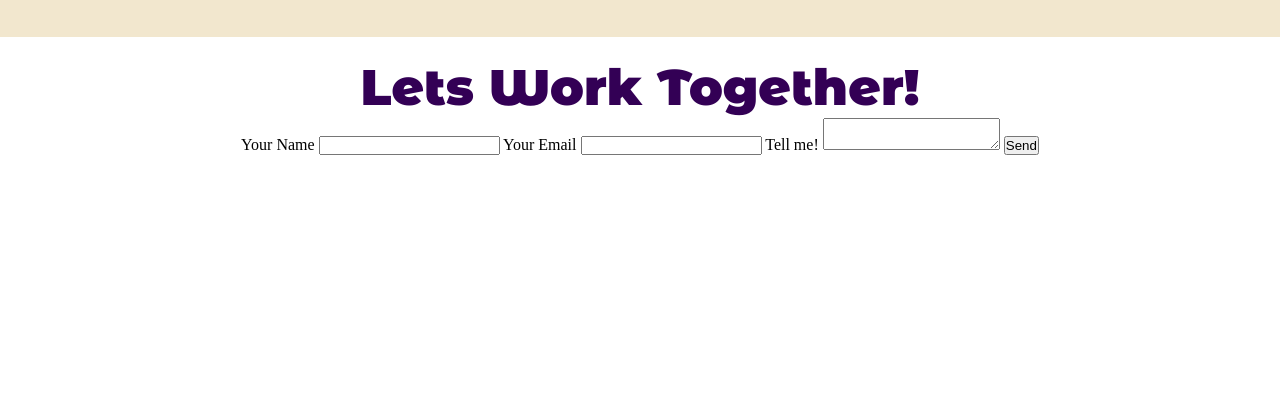
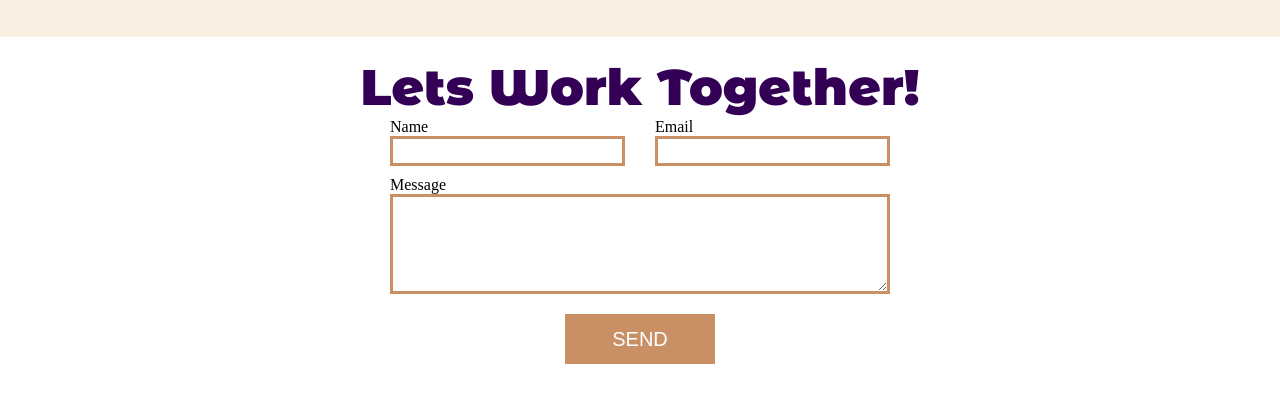
Before and after one commit to hplehal/Portfolio-Parallax, a plain HTML site: page index.html in a window 1280 px wide. Shown: the part 2006-2409 px from the top of the page. Before the commit the page ends 2181 px from the top, so only its background shows below. Drawn offline with nearby package versions, Linux system fonts and the light colour scheme.

Commit message:
Design the form

```diff
--- a/assets/css/styles.css
+++ b/assets/css/styles.css
@@ -19,7 +19,7 @@ h1{
     overflow: hidden;
 }
 .content:nth-child(odd){
-    background-color:#f2e7ce;
+    background-color:#f8f1e3;
 }
 .article{
     width: 300px;
@@ -102,6 +102,78 @@ img{
     justify-content: center;
 }
 
+/* Form */
+
+form{
+    max-width: 500px;
+    margin:0 auto 50px;
+    display:flex;
+    flex-direction: column;
+    justify-content: space-between;
+}
+.contact-info{
+    display: flex;
+    flex-direction: row;
+    justify-content: space-between;
+    margin-bottom: 10px;
+
+}
+
+.contact-info label{
+    width: 48%;
+    margin-right:2%;
+    float: left;
+}
+.text-info{
+     width:235px;
+}
+label{
+    display: block;
+    text-align: left;
+}
+
+input{
+    height: 30px;
+    width:100%;
+    border: 3px solid #c99065;
+    box-sizing: border-box;
+    padding:8px;
+}
+
+input[type="submit"]{
+    background-color: #c99065;
+    color: #fff;
+    font-size: 20px;
+    text-transform: uppercase;
+    height: 50px;
+    width:30%;
+}
+.button-wrap{
+    text-align: right;
+}
+input:focus{
+    outline:none;
+    border-color: #e1c184;
+}
+textarea:focus{
+    outline:none;
+    border-color: #e1c184;
+}
+textarea{
+     margin-bottom: 20px;
+      width:100%;
+      height: 100px;
+    border: 3px solid #c99065;
+    box-sizing: border-box;
+    padding:8px;
+}
+.message{
+     display: flex;
+    flex-direction: column;
+     justify-content: space-between;
+}
+
+
 @media only screen and (max-width: 1070px) and (min-width: 800px) {
    img{
      width: 380px;
--- a/index.html
+++ b/index.html
@@ -67,19 +67,30 @@
         <div class="form">
             <h1>Lets Work Together!</h1>
             <form action="https://formspree.io/tejlehal13@gmail.com" method="POST">
+                <div class="contact-info">
+                    <div class="text-info">
                         <label>
-                    <span>Your Name</span>
+                            <span>Name</span>
                         </label>
                         <input type="text" name="name">
+                    </div>
+                    <div class="text-info">
                         <label>
-                    <span>Your Email</span>
+                            <span>Email</span>
                         </label>
                         <input type="email" name="_replyto">
+                    </div>
+                </div>
+               <div class="message">
                     <label>
-                    <span>Tell me!</span>
+                        <span>Message</span>
                     </label>
                     <textarea name="message"></textarea>
+               </div>
+               <div class="buttton-wrap">
                  <input type="submit" value="Send">
+                </div>
+
             </form>
         </div>
     </section>
```
Lines whose indentation alone changed are shown as unchanged.
